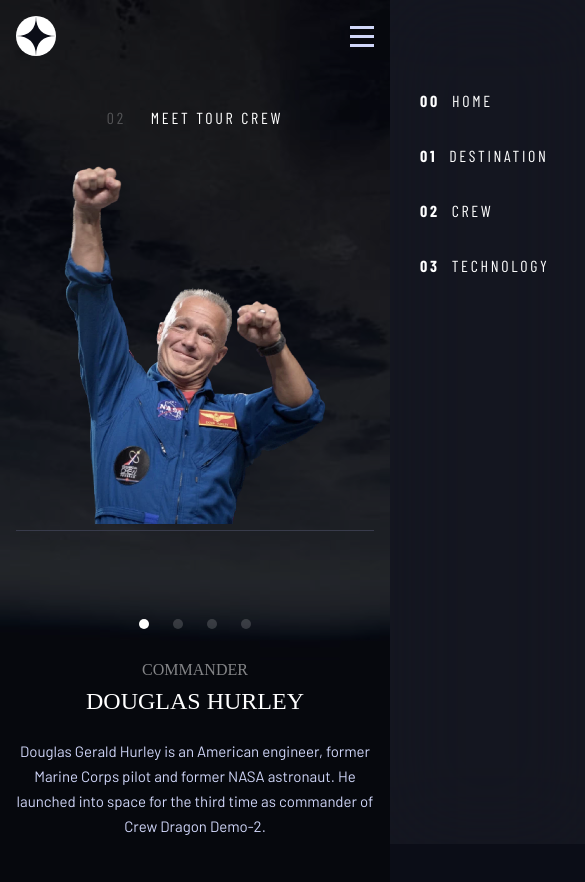
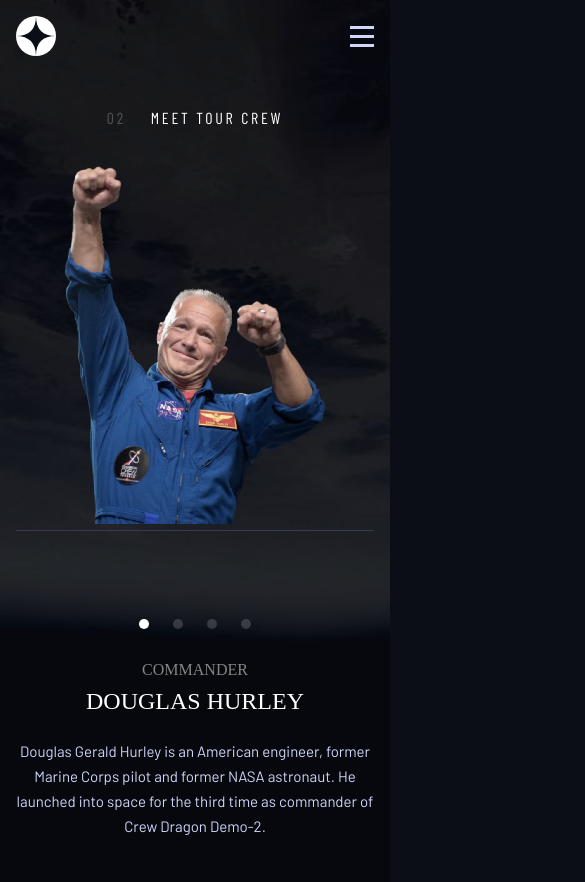
Before and after one commit to IsmaelAvotra/space-tourism, a React (Vite) app: page /crew in a window 390 px wide. Shown: the top 882 px of the page, 585 px wide, since content can reach past the window. Built offline with nearby package versions, Linux system fonts and the light colour scheme; a web font is replaced by a local one.

Commit message:
correction bug

```diff
--- a/src/components/Navbar.css
+++ b/src/components/Navbar.css
@@ -94,19 +94,20 @@ ul li {
 
 @media screen and (max-width: 420px) {
   .navbar .links {
-    display: block;
+    display: none;
     position: absolute;
     top: 0;
     right: 0;
     height: 100%;
     width: 70%;
     z-index: 2;
-    transform: translateX(100%);
+    /* transform: translateX(100%); */
     transition: 0.4s;
   }
 
-  .navbar .links.active {
-    transform: translateX(0);
+  .navbar .active {
+    /* transform: translateX(0); */
+    display: block;
   }
 
   .navbar .links ul {
--- a/src/pages/home/Home.css
+++ b/src/pages/home/Home.css
@@ -3,8 +3,7 @@
   background-repeat: no-repeat;
   background-size: cover;
   background-position: right;
-  height: 100vh;
-  overflow-y: hidden;
+  min-height: 100vh;
 }
 
 .banner {
```
